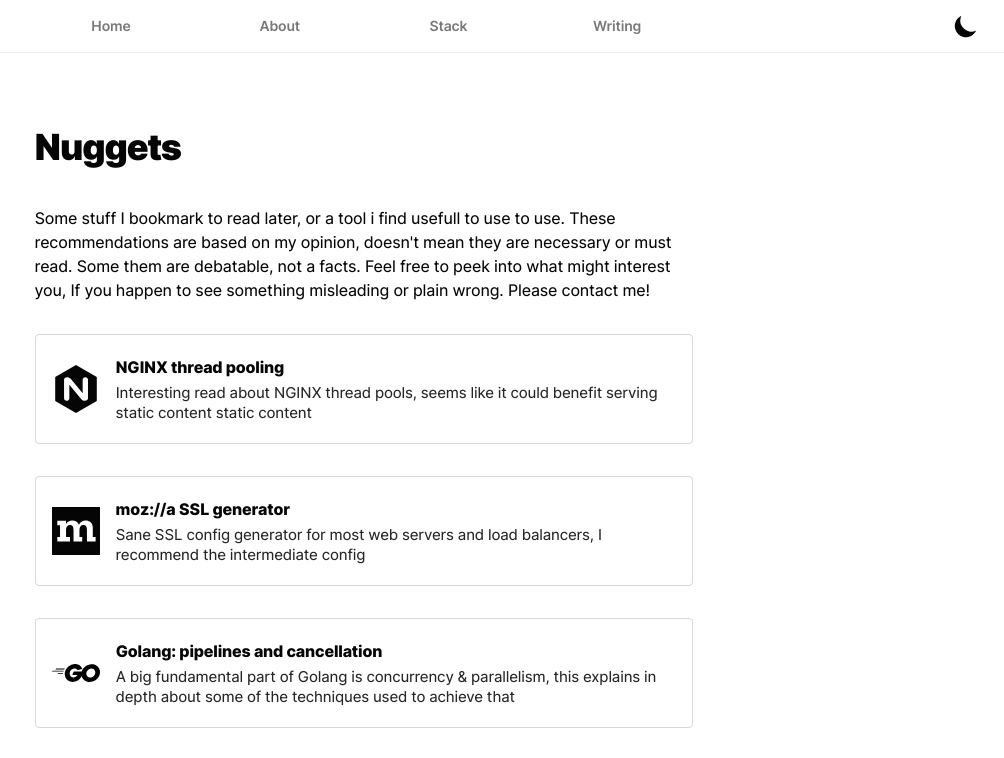
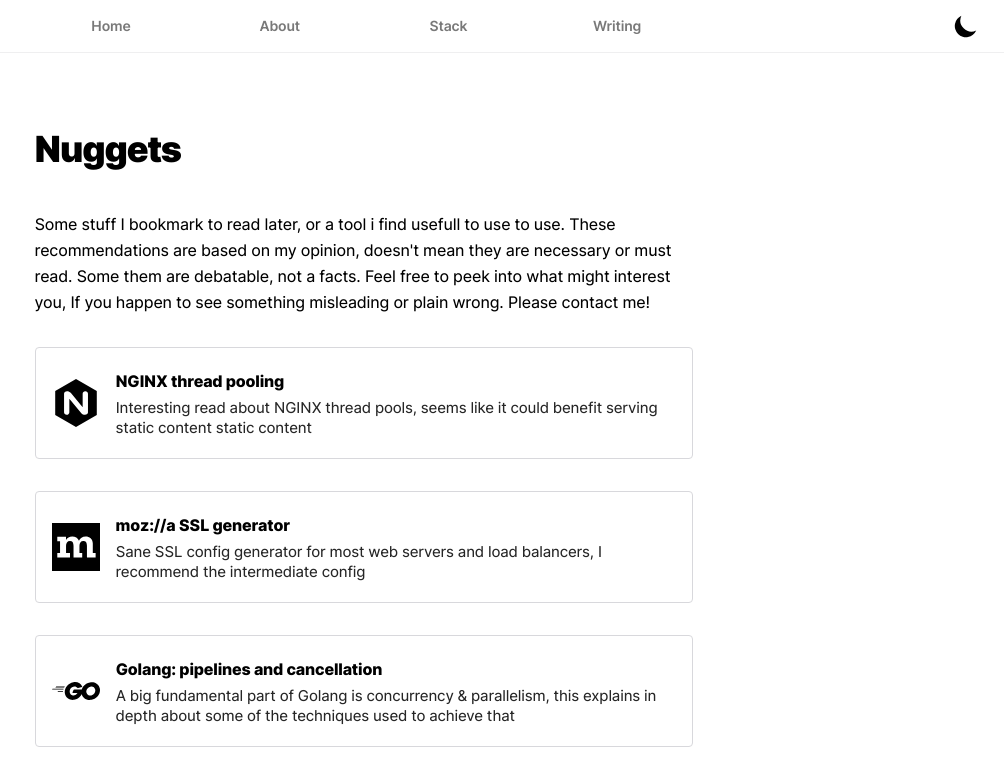
Before and after one commit to omaralsoudanii/mkreg.dev, a Next.js app: page /nuggets in a window 1280 px wide. Shown: the top 758 px of the page, without its empty margins (276-1280 px from the left). Built offline with nearby package versions, Linux system fonts and the light colour scheme; what @tailwindcss/typography, tailwindcss-line-clamp would draw is missing.

Commit message:
text colors

```diff
--- a/src/styles/base.css
+++ b/src/styles/base.css
@@ -8,7 +8,7 @@
   }
 
   body {
-    @apply subpixel-antialiased bg-white text-gray-1100 dark:bg-gray-1100 dark:text-gray-50;
+    @apply subpixel-antialiased leading-relaxed bg-white text-black dark:bg-gray-1100 dark:text-black;
     -webkit-text-size-adjust: 100%;
     -ms-text-size-adjust: 100%;
     -moz-text-size-adjust: 100%;
--- a/src/styles/custom.css
+++ b/src/styles/custom.css
@@ -29,7 +29,7 @@
   }
 
   .text-primary {
-    @apply text-gray-1100 dark:text-gray-50;
+    @apply text-black dark:text-white;
   }
 
   .text-secondary {
--- a/tailwind.config.js
+++ b/tailwind.config.js
@@ -62,8 +62,8 @@ module.exports = {
             '*,*::before,*::after': {
               borderColor: theme('colors.gray.300'),
             },
-            lineHeight: theme('lineHeight.normal'),
-            color: theme('colors.gray.1100'),
+            lineHeight: theme('lineHeight.relaxed'),
+            color: theme('colors.black'),
             h1: {
               color: theme('colors.black'),
             },
@@ -111,7 +111,7 @@ module.exports = {
         },
         dark: {
           css: {
-            color: theme('colors.gray.50'),
+            color: theme('colors.white'),
             '*,*::before,*::after': {
               borderColor: theme('colors.gray.700'),
             },
```
